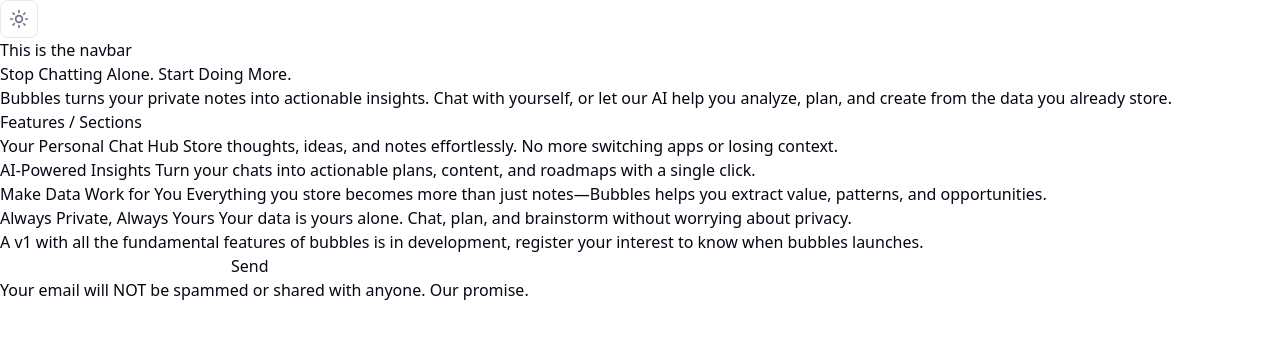
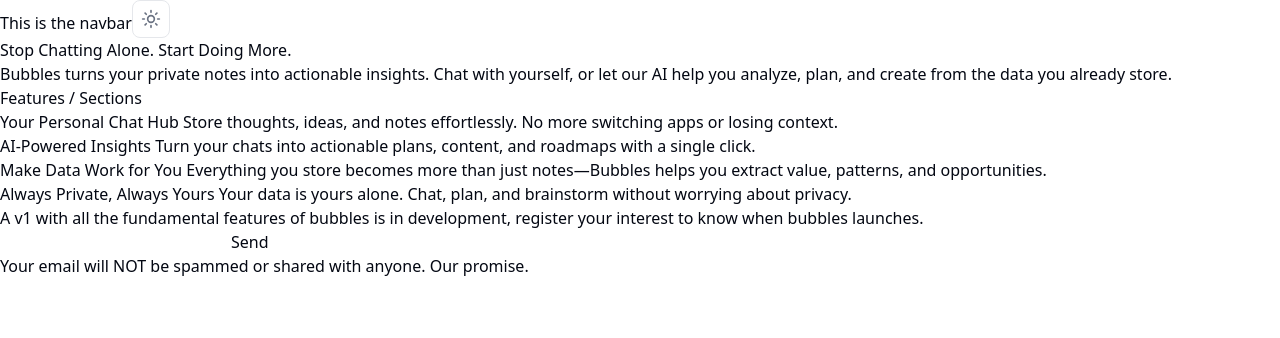
Before and after one commit to devXamr/bubbles, a Next.js app in the folder bubbles/: page / in a window 1280 px wide. Shown: the top 338 px of the page. Built offline with nearby package versions, Linux system fonts and the light colour scheme; no server answers.

Commit message:
feat: add functionality to apply dark mode changes across the site (localStorage + cookies)

```diff
--- a/bubbles/app/chat/page.tsx
+++ b/bubbles/app/chat/page.tsx
@@ -19,6 +19,7 @@
 import { motion } from "motion/react";
 import { UUID } from "crypto";
 import { Behavior } from "@google/genai";
+import ThemeToggleButton from "../components/theme-toggle-button";
 
 async function fetchLocalMessages() {
   const allMessages = localStorage.getItem("localMessages");
@@ -26,6 +27,12 @@
   if (!allMessages) {
     return [];
   } else return JSON.parse(allMessages);
+}
+
+async function fetchAppTheme() {
+  const theme = localStorage.getItem("app-theme");
+
+  return theme ? JSON.parse(theme) : "light";
 }
 
 export type MessageType = {
@@ -46,9 +53,11 @@
   const [aiResponseLoading, setAiResponseLoading] = useState(false);
 
   const [searchTerm, setSearchTerm] = useState("");
+  const [appTheme, setAppTheme] = useState("light");
 
   useEffect(() => {
     fetchLocalMessages().then(setMessageList);
+    fetchAppTheme().then(setAppTheme);
   }, []);
 
   function scrollToBottom() {
@@ -173,10 +182,12 @@
     const downloadContent = JSON.stringify(messageList);
     console.log("here's the content that will be downloaded ", downloadContent);
   }
+
   return (
-    <div className="flex flex-col h-screen">
+    <div className="flex flex-col h-screen dark:bg-amber-700">
       <div className="border-b border-gray-200 flex justify-between py-2">
         This will be the top bar
+        <ThemeToggleButton initialTheme={appTheme} />
         <div>
           <input
             type="text"
@@ -236,6 +247,7 @@
           {messageList && messageList.length > 0 && searchTerm === ""
             ? messageList.map((eachMessage) => (
                 <Message
+                  key={uuidv4()}
                   eachMessage={eachMessage}
                   searchWords={searchTerm}
                   messageDeletionFunction={handleMessageDeletion}
--- a/bubbles/app/components/theme-toggle-button.tsx
+++ b/bubbles/app/components/theme-toggle-button.tsx
@@ -20,6 +20,8 @@
 
     setTheme(nextTheme);
 
+    localStorage.setItem("app-theme", JSON.stringify(nextTheme));
+
     Cookie.set("color-theme", nextTheme, {
       expires: 1000,
     });
--- a/bubbles/app/layout.tsx
+++ b/bubbles/app/layout.tsx
@@ -27,10 +27,7 @@
 
   return (
     <html lang="en" data-theme={theme}>
-      <body>
-        <ThemeToggleButton initialTheme={theme} />
-        {children}
-      </body>
+      <body>{children}</body>
     </html>
   );
 }
--- a/bubbles/app/page.tsx
+++ b/bubbles/app/page.tsx
@@ -1,10 +1,17 @@
+import { cookies } from "next/headers";
 import ThemeToggleButton from "./components/theme-toggle-button";
 
-export default function Home() {
+export default async function Home() {
+  const savedTheme = (await cookies()).get("color-theme");
+
+  const initialTheme = savedTheme?.value || "light";
   return (
     <div>
       <div>
-        <div>This is the navbar</div>
+        <div>
+          This is the navbar
+          <ThemeToggleButton initialTheme={initialTheme} />
+        </div>
       </div>
       <div className="dark:text-3xl dark:text-red-900">
         Stop Chatting Alone. Start Doing More.
```
